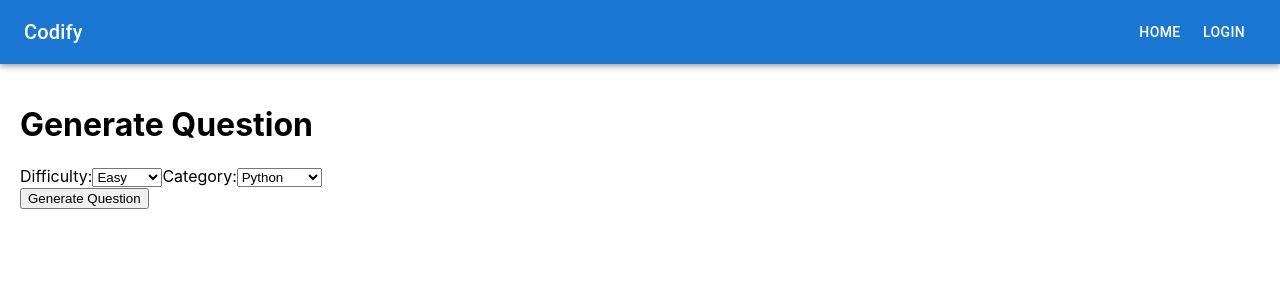
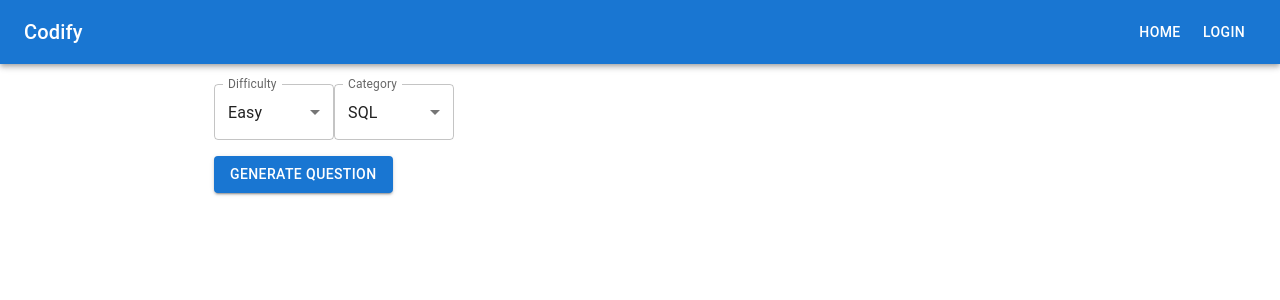
Before and after one commit to ColtonHyland/codify, a React (Create React App) app in the folder frontend/: page /question in a window 1280 px wide. Shown: the top 300 px of the page. Built offline with nearby package versions, Linux system fonts and the light colour scheme.

Commit message:
Material UI polish for test components

```diff
--- a/frontend/src/components/question/DropdownSelector.tsx
+++ b/frontend/src/components/question/DropdownSelector.tsx
@@ -1,4 +1,5 @@
 import React from 'react';
+import { FormControl, InputLabel, MenuItem, Select, Box } from '@mui/material';
 
 interface DropdownSelectorProps {
   onDifficultyChange: (difficulty: string) => void;
@@ -7,26 +8,34 @@ interface DropdownSelectorProps {
 
 export const DropdownSelector: React.FC<DropdownSelectorProps> = ({ onDifficultyChange, onCategoryChange }) => {
   return (
-    <div>
-      <label>
-        Difficulty:
-        <select onChange={(e) => onDifficultyChange(e.target.value)}>
-          <option value="Easy">Easy</option>
-          <option value="Medium">Medium</option>
-          <option value="Hard">Hard</option>
-        </select>
-      </label>
-      <label>
-        Category:
-        <select onChange={(e) => onCategoryChange(e.target.value)}>
-          <option value="Python">Python</option>
-          <option value="JavaScript">JavaScript</option>
-          <option value="TypeScript">TypeScript</option>
-          <option value="SQL">SQL</option>
-          <option value="C++">C++</option>
-          <option value="Java">Java</option>
-        </select>
-      </label>
-    </div>
+    <Box display="flex" justifyContent="start">
+      <FormControl variant="outlined" sx={{ minWidth: 120 }}>
+        <InputLabel>Difficulty</InputLabel>
+        <Select
+          defaultValue="Easy"
+          label="Difficulty"
+          onChange={(e) => onDifficultyChange(e.target.value as string)}
+        >
+          <MenuItem value="Easy">Easy</MenuItem>
+          <MenuItem value="Medium">Medium</MenuItem>
+          <MenuItem value="Hard">Hard</MenuItem>
+        </Select>
+      </FormControl>
+      <FormControl variant="outlined" sx={{ minWidth: 120 }}>
+        <InputLabel>Category</InputLabel>
+        <Select
+          defaultValue="SQL"
+          label="Category"
+          onChange={(e) => onCategoryChange(e.target.value as string)}
+        >
+          <MenuItem value="Python">Python</MenuItem>
+          <MenuItem value="JavaScript">JavaScript</MenuItem>
+          <MenuItem value="TypeScript">TypeScript</MenuItem>
+          <MenuItem value="SQL">SQL</MenuItem>
+          <MenuItem value="C++">C++</MenuItem>
+          <MenuItem value="Java">Java</MenuItem>
+        </Select>
+      </FormControl>
+    </Box>
   );
 };
--- a/frontend/src/components/question/GenerateButton.tsx
+++ b/frontend/src/components/question/GenerateButton.tsx
@@ -1,4 +1,5 @@
 import React from 'react';
+import { Button } from '@mui/material';
 
 interface ButtonProps {
   onApiResponse: (data: any) => void;
@@ -27,6 +28,8 @@ export const GenerateButton: React.FC<ButtonProps> = ({ onApiResponse, difficult
   };
 
   return (
-    <button onClick={handleClick}>Generate Question</button>
+    <Button variant="contained" color="primary" onClick={handleClick}>
+      Generate Question
+    </Button>
   );
 };
--- a/frontend/src/components/question/TextField.tsx
+++ b/frontend/src/components/question/TextField.tsx
@@ -105,7 +105,6 @@ export const TextField: React.FC<TextFieldProps> = ({ jsonText }) => {
 
   return (
     <Box sx={{ padding: 2 }}>
-      <Typography variant="h2" gutterBottom>Generated Question</Typography>
       <Paper variant="outlined" sx={{ padding: 2 }}>
         {jsonData.error ? (
           <Typography color="error">{jsonData.error}</Typography>
--- a/frontend/src/pages/GenerateQuestionPage.tsx
+++ b/frontend/src/pages/GenerateQuestionPage.tsx
@@ -2,6 +2,7 @@ import React, { useState } from 'react';
 import { GenerateButton } from '../components/question/GenerateButton';
 import { TextField } from '../components/question/TextField';
 import { DropdownSelector } from '../components/question/DropdownSelector';
+import { Container, Typography, Box } from '@mui/material';
 
 export const GenerateQuestionPage: React.FC = () => {
   const [responseData, setResponseData] = useState<string | null>(null);
@@ -13,18 +14,21 @@ export const GenerateQuestionPage: React.FC = () => {
   };
 
   return (
-    <div style={{ padding: '20px' }}>
-      <h1>Generate Question</h1>
+    <Container maxWidth="md" sx={{ padding: '20px' }}>
+      <Box mb={2}>
         <DropdownSelector
           onDifficultyChange={setDifficulty}
           onCategoryChange={setCategory}
         />
+      </Box>
+      <Box mb={2}>
         <GenerateButton
           onApiResponse={handleApiResponse}
           difficulty={difficulty}
           category={category}
         />
+      </Box>
       {responseData && <TextField jsonText={responseData} />}
-    </div>
+    </Container>
   );
 };
```
Lines whose indentation alone changed are shown as unchanged.
